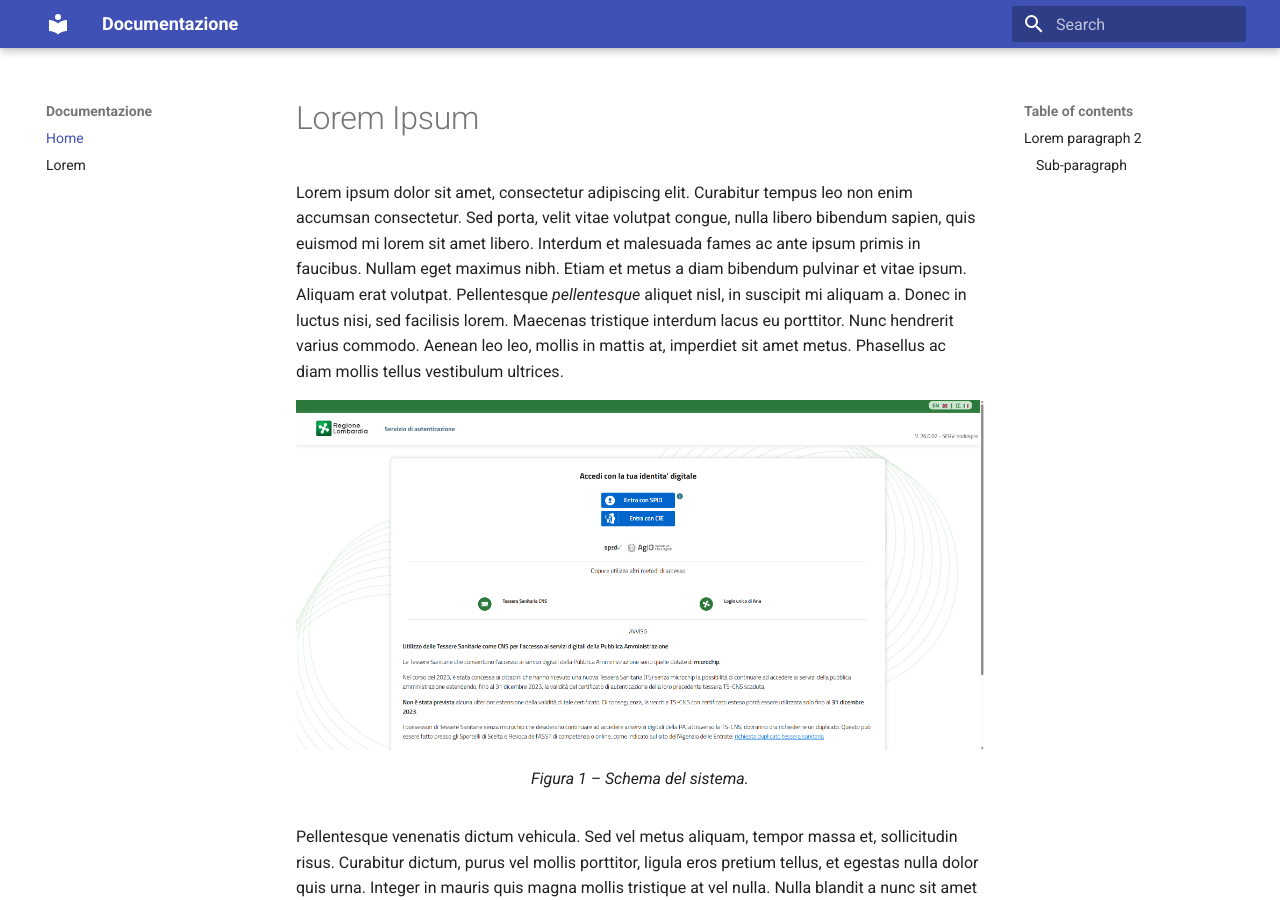
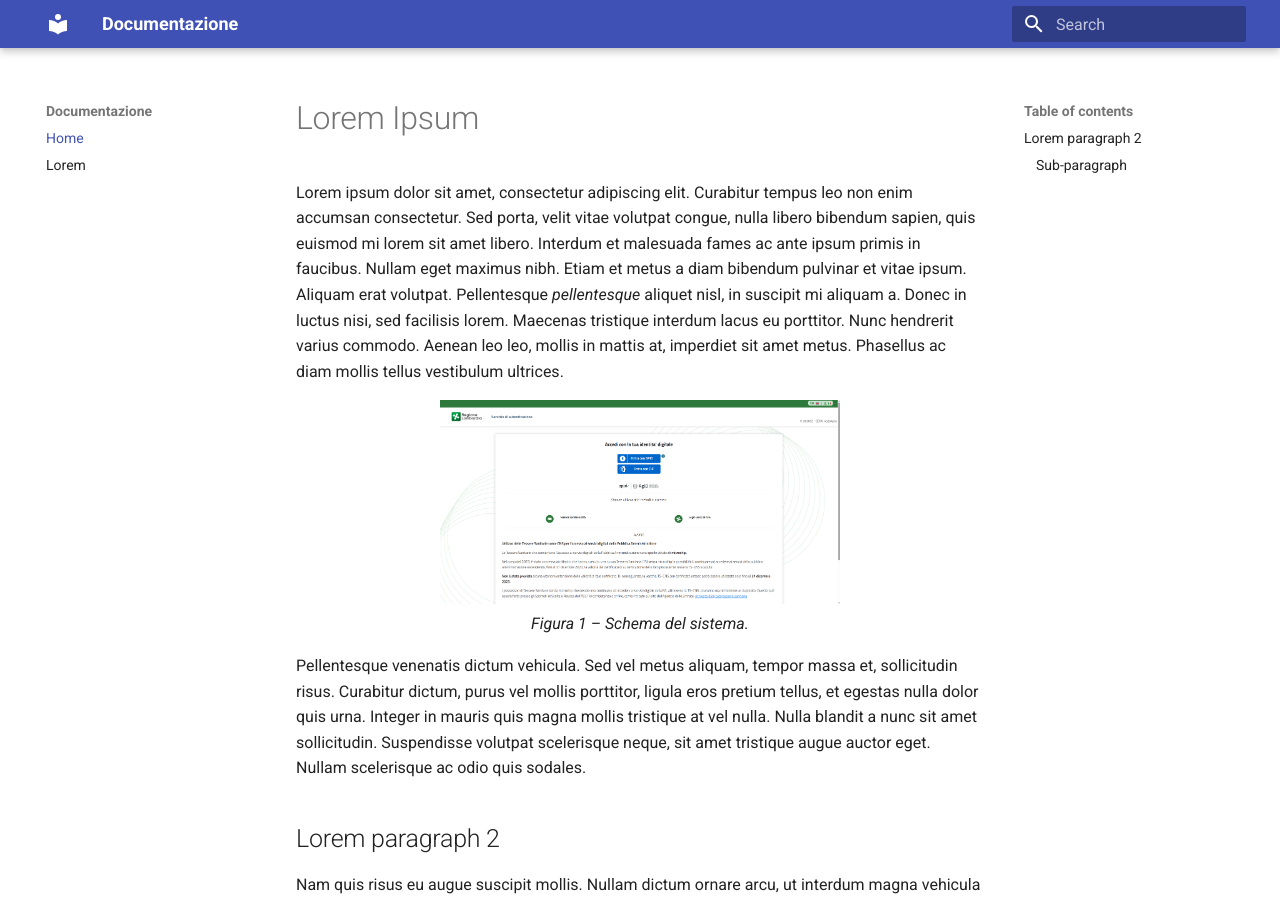
Before and after one commit to MariaCannistraAPIGOV/APILombardia, an MkDocs documentation site: the page built from docs/index.md, in a window 1280 px wide and 900 px high. Built offline with MkDocs 1.6.1 and Material for MkDocs 9.7.7, drawn with Linux system fonts in a browser that asks for light colours.

Commit message:
Update index.md

```diff
--- a/docs/index.md
+++ b/docs/index.md
@@ -2,10 +2,10 @@
 
 Lorem ipsum dolor sit amet, consectetur adipiscing elit. Curabitur tempus leo non enim accumsan consectetur. Sed porta, velit vitae volutpat congue, nulla libero bibendum sapien, quis euismod mi lorem sit amet libero. Interdum et malesuada fames ac ante ipsum primis in faucibus. Nullam eget maximus nibh. Etiam et metus a diam bibendum pulvinar et vitae ipsum. Aliquam erat volutpat. Pellentesque *pellentesque* aliquet nisl, in suscipit mi aliquam a. Donec in luctus nisi, sed facilisis lorem. Maecenas tristique interdum lacus eu porttitor. Nunc hendrerit varius commodo. Aenean leo leo, mollis in mattis at, imperdiet sit amet metus. Phasellus ac diam mollis tellus vestibulum ultrices.
 
-<figure>
-<img src="Login.png" alt="Schema del sistema">
-<figcaption><em>Figura 1 – Schema del sistema.</em></figcaption>
-</figure>
+<p align="center">
+<img src="Login.png" alt="Schema del sistema" width="400"><br>
+<em>Figura 1 – Schema del sistema.</em>
+</p>
 
 Pellentesque venenatis dictum vehicula. Sed vel metus aliquam, tempor massa et, sollicitudin risus. Curabitur dictum, purus vel mollis porttitor, ligula eros pretium tellus, et egestas nulla dolor quis urna. Integer in mauris quis magna mollis tristique at vel nulla. Nulla blandit a nunc sit amet sollicitudin. Suspendisse volutpat scelerisque neque, sit amet tristique augue auctor eget. Nullam scelerisque ac odio quis sodales.
 
```
